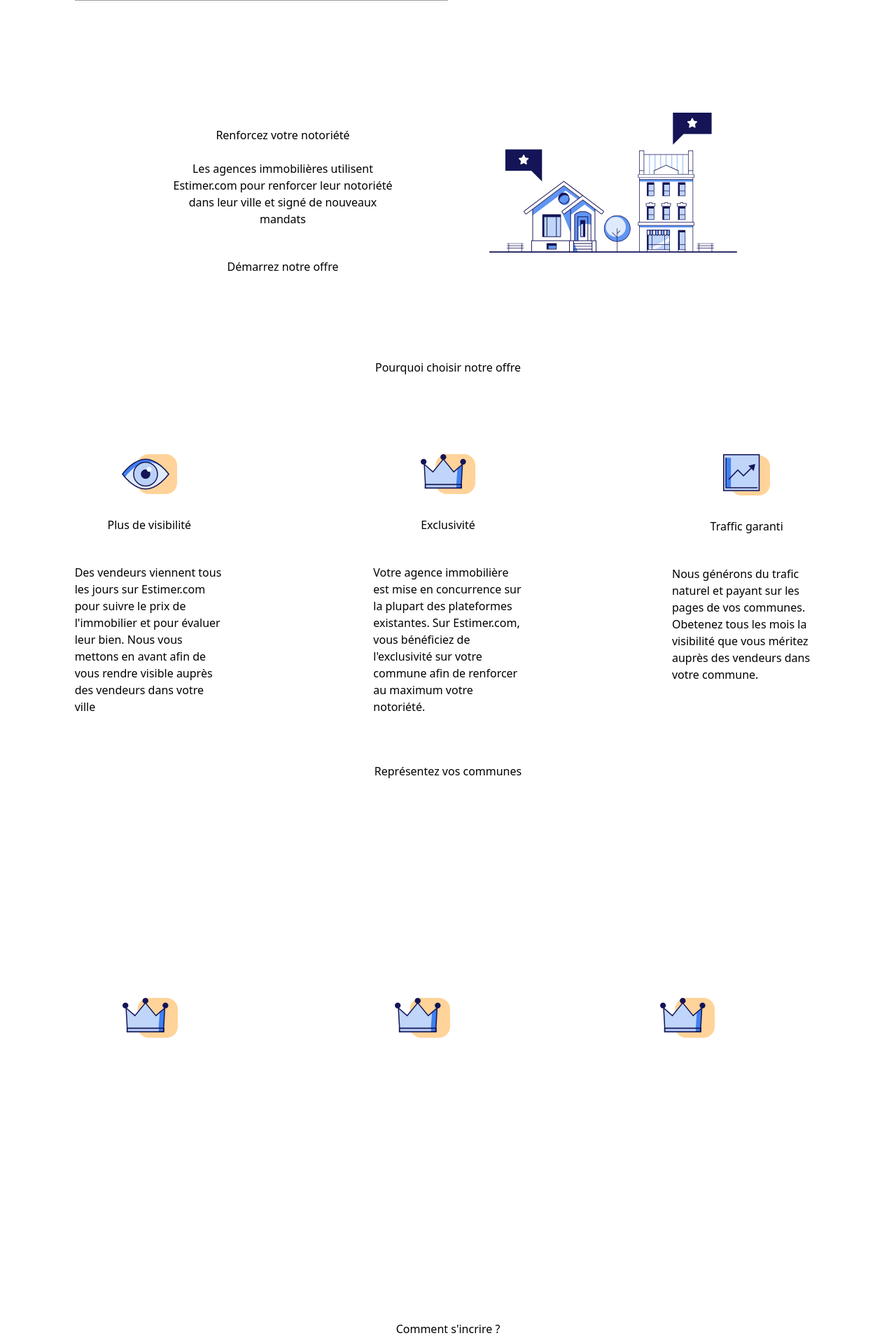
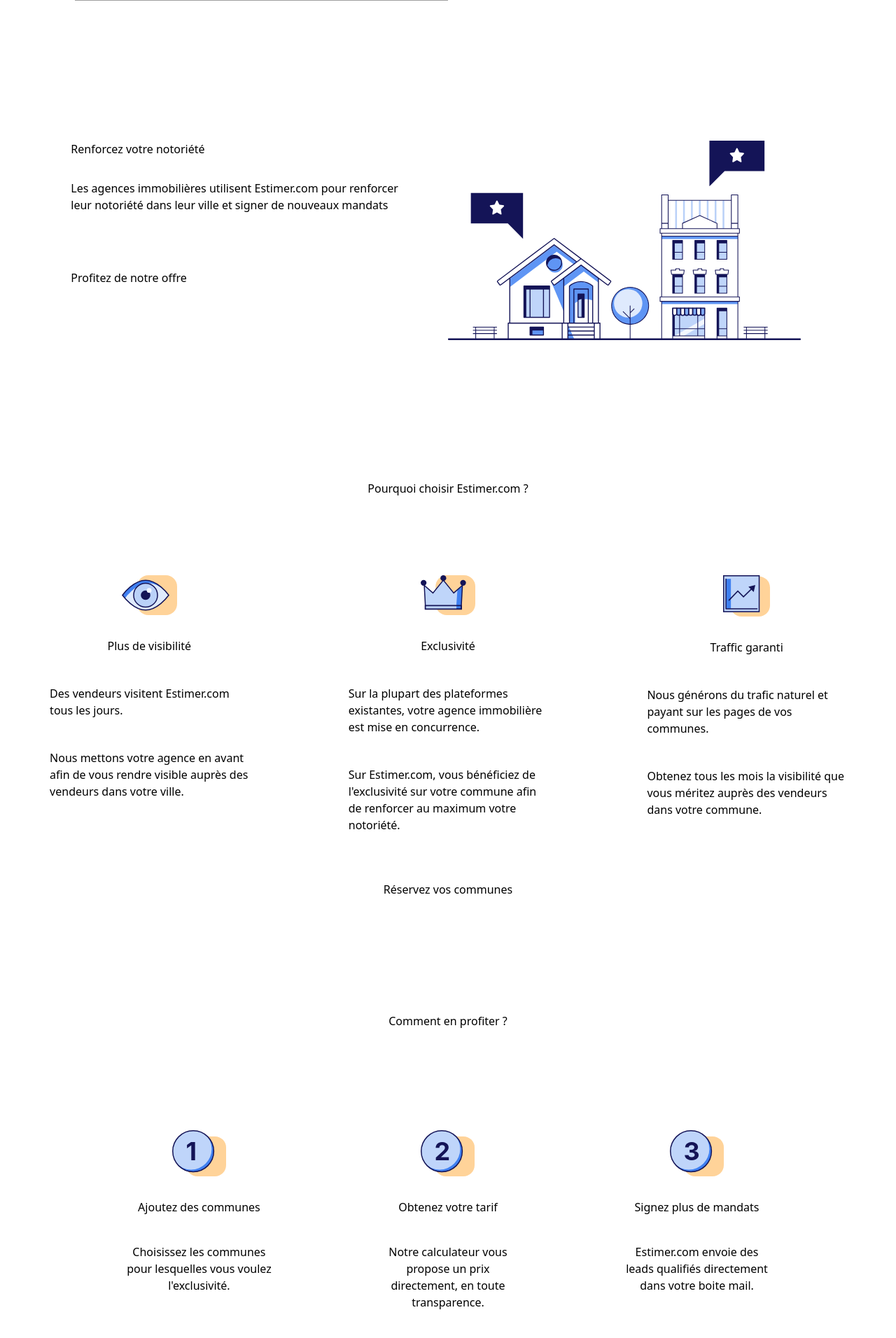
Before and after one commit to aynils/estimer, a Django app: page /agence/ in a window 1280 px wide. Shown: the part 731-2643 px from the top of the page at 70% size. Run offline with Django 3.2, Linux system fonts and the light colour scheme; some libraries are stand-ins or nearby versions; grey boxes are pictures that could not be loaded.

Commit message:
DESIGN - AGENCY - Fix desktop

```diff
--- a/src/static/js/agency.js
+++ b/src/static/js/agency.js
@@ -26,8 +26,8 @@ function citySearch() {
         cities: JSON.parse(document.getElementById('cities_pricing').textContent),
         departements: DEPARTEMENTS,
         selectedCities: [],
-        price ()  {
-            return  this.selectedCities.reduce((total, city) => {
+        price() {
+            return this.selectedCities.reduce((total, city) => {
                 return total + city.price
             }, 0)
         },
@@ -54,6 +54,11 @@ function citySearch() {
                 return city;
             });
         },
+        mailto() {
+            const formattedBody = `Bonjour Olivier, \n\nJe souhaiterais obtenir l'exclusivité sur les communes suivantes : \n${this.selectedCities.map(city => `  - ${city.name} (${city.zipcode})`).join('\n')}\n\n Bien à vous,\n`
+            const formattedSubject = `Je voudrais l'exclusivité sur ces communes.`
+            return "mailto:contact@estimer.com?subject=" + formattedSubject + "&body=" + encodeURIComponent(formattedBody);
+        }
 
     };
 }
--- a/src/templates/agencies/agency.html
+++ b/src/templates/agencies/agency.html
@@ -24,13 +24,17 @@
     </div>
     <div id="testimonial-section" class="md:flex md:mt-16 justify-between md:w-10/12 mx-auto">
         <img src="{% static 'images/illustrations/computer_agency.svg' %}"
-                 class="w-2/4 mt-8 md:w-2/4">
+             alt="computer showing an announce on estimer.com"
+             class="w-2/4 mt-8 md:w-2/4">
         <div class="md:w-5/12">
             <p class="mt-8 text-secondary-blue-darkest">"Être la seule agence qui représente
                 mon secteur est un réel plus pour ma visibilité et ma notoriété."</p>
             <div class="mt-10">
                 <div class="flex">
-                    <img src="{% static 'images/testimonials/logo_helium.webp' %}" class="w-14 h-14 mr-4">
+                    <img src="{% static 'images/testimonials/logo_helium.webp' %}"
+                         class="w-14 h-14 mr-4"
+                         alt="Helium immobilier's logo"
+                    >
                     <div class="">
                         <h3 class="text-secondary-blue-darkest">Nabil Benaboura</h3>
                         <p class="text-xs">Helium Immobilier</p>
@@ -41,148 +45,156 @@
                 <button class="btn-secondary">
                     Obtenez l'exclusivité
                 </button>
-{#                <button class="btn-primary">#}
-{#                    Default#}
-{#                </button>#}
+                {#                <button class="btn-primary">#}
+                {#                    Default#}
+                {#                </button>#}
             </div>
         </div>
     </div>
-    <div class=" bg-primary-blue-200 mt-14 w-9/12 mx-auto p-2 rounded-xl">
-        <div class="md:flex md:mt-24">
-            <div class="md:flex md:flex-col md:w-2/4">
-                <h2 class="text-center text-secondary-blue-darkest mt-5">Renforcez votre notoriété</h2>
-                <p class="p-3 mt-3 text-secondary-blue-darkest md:text-center md:w-3/4 md:mx-auto">Les agences
+    <div id="reinforce-section" class="bg-primary-blue-200 mt-24 w-11/12 mx-auto p-2 rounded-xl">
+        <div class="md:flex md:my-24">
+            <div class="md:w-2/4 text-center md:text-left md:px-10">
+                <h2>Renforcez votre notoriété</h2>
+                <p class="mt-8">Les agences
                     immobilières
                     utilisent Estimer.com pour renforcer leur notoriété dans leur ville
-                    et signé de nouveaux mandats</p>
-                <div class="text-center mt-5">
-                    <button class="btn-secondary w-8/12 p-3 text-secondary-blue-darkest md:w-2/4">
-                        Démarrez notre offre
-                    </button>
-                </div>
+                    et signer de nouveaux mandats</p>
+                <button class="btn-secondary mt-20">
+                    Profitez de notre offre
+                </button>
+
             </div>
-            <div class="mt-14 mb-12 md:w-2/4 md:flex md:mt-0">
-                <img src="{% static 'images/illustrations/houses_premium.svg' %}" class="w-9/12 mx-auto">
+            <div class="md:w-2/4">
+                <img src="{% static 'images/illustrations/houses_premium.svg' %}"
+                     alt="houses illustration"
+                >
             </div>
         </div>
     </div>
-    <div class="">
-        <h2 class="mx-auto text-center text-secondary-blue-darkest mt-5 w-1/2 md:mt-24">Pourquoi choisir notre
-            offre</h2>
+    <div id="why-section">
+        <h2 class="mx-auto text-center mt-5 w-1/2 md:mt-24">Pourquoi choisir Estimer.com
+            ?</h2>
         <div class="md:grid md:grid-cols-3">
-            <div class=" mt-14">
-                <img src="{% static 'images/icons/eye.svg' %}" class="mx-auto mt-14">
-                <h4 class="mx-auto text-center text-secondary-blue-darkest mt-8">Plus de visibilité</h4>
-                <p class="mx-auto w-1/2 text-secondary-blue-darkest mt-11">Des vendeurs viennent tous les jours sur
-                    Estimer.com
-                    pour suivre le prix de l'immobilier et pour évaluer leur bien.
-                    Nous vous mettons en avant afin de vous rendre visible auprès des vendeurs dans votre ville</p>
+            <div class="mt-14">
+                <img src="{% static 'images/icons/eye.svg' %}"
+                     class="mx-auto mt-14"
+                     alt="eye illustration"
+                >
+                <h4 class="mx-auto text-center mt-8">Plus de visibilité</h4>
+                <p class="mx-auto w-8/12 mt-11">
+                    Des vendeurs visitent Estimer.com tous les jours.</p>
+                <p class="mx-auto w-8/12 mt-11">
+                    Nous mettons votre agence en avant afin de vous rendre visible auprès des vendeurs dans votre ville.</p>
             </div>
 
-            <div class=" mt-14">
-                <img src="{% static 'images/icons/crown.svg' %}" class="mx-auto mt-14">
-                <h4 class="mx-auto text-center text-secondary-blue-darkest mt-8">Exclusivité</h4>
-                <p class="mx-auto w-1/2 text-secondary-blue-darkest mt-11">Votre agence immobilière est mise en
-                    concurrence
-                    sur
-                    la plupart des plateformes existantes. Sur Estimer.com, vous bénéficiez de l'exclusivité sur votre
-                    commune
-                    afin de renforcer au maximum votre notoriété.</p>
+            <div class="mt-14">
+                <img src="{% static 'images/icons/crown.svg' %}"
+                     class="mx-auto mt-14"
+                     alt="crown illustration"
+                >
+                <h4 class="mx-auto text-center mt-8">Exclusivité</h4>
+                <p class="mx-auto w-8/12 mt-11">Sur la plupart des plateformes existantes, votre agence immobilière est mise en concurrence.</p>
+                <p class="mx-auto w-8/12 mt-11">Sur Estimer.com, vous bénéficiez de l'exclusivité sur votre commune afin de renforcer au maximum votre notoriété.</p>
             </div>
 
-            <div class=" mt-14">
-                <img src="{% static 'images/icons/chart.svg' %}" class="mx-auto mt-14">
+            <div class="mt-14">
+                <img src="{% static 'images/icons/chart.svg' %}"
+                     class="mx-auto mt-14"
+                     alt="chart going up illustration"
+                >
                 <h4 class="mx-auto text-center text-secondary-blue-darkest mt-8">Traffic garanti</h4>
-                <p class="mx-auto w-1/2 text-secondary-blue-darkest mt-11">Nous générons du trafic naturel et payant sur
-                    les pages de vos communes. Obetenez tous les mois la visibilité que vous méritez auprès des vendeurs
+                <p class="mx-auto w-8/12 text-secondary-blue-darkest mt-11">Nous générons du trafic naturel et payant sur
+                    les pages de vos communes. </p>
+                <p class="mx-auto w-8/12 text-secondary-blue-darkest mt-11">Obtenez tous les mois la visibilité que vous méritez auprès des vendeurs
                     dans votre commune.</p>
             </div>
         </div>
         <div class=" mt-14 text-center mb-12">
             <button class="btn-secondary mx-auto w-8/12 p-3 text-secondary-blue-darkest md:w-1/4 md:mb-24">
-                Représentez vos communes
+                Réservez vos communes
             </button>
         </div>
     </div>
-    <div class=" bg-secondary-blue-darkest mt-12 p-5">
-        <h3 class="p-3 mx-auto text-white w-8/12 text-center mb-8 md:text-left md:text-2xl md:mx-0 md:mb-12">Ils nous
-            font
-            confiance</h3>
-        <div class="md:grid md:grid-cols-3 md:w-11/12 md:mx-auto md:mb-24">
-            <div class="bg-white bg-opacity-25 mx-auto p-8 rounded-xl">
-                <div class="flex ">
-                    <img src="{% static 'images/icons/crown.svg' %}" class="mx-auto mr-0 w-18 h-18">
-                    <div class="mx-auto ml-3">
-                        <h4 class="text-white">Julie B.</h4>
-                        <p class="text-xs text-white ">Agence Lorem</p>
-                    </div>
-                </div>
-                <p class="mt-5 mx-auto text-white md:w-3/4 md:mt-8">"Lorem ipsum dolor sit amet. Quo ducimus esse eos
-                    debitis recusandae sed minima maxime aut quisquam
-                    dicta. Non perferendis commodi qui ipsam"</p>
+{#    TESTIMONIALS p2: to be displayed when we have enough of them. #}
+{#    <div class=" bg-secondary-blue-darkest mt-12 p-5">#}
+{#        <h3 class="p-3 mx-auto text-white w-8/12 text-center mb-8 md:text-left md:text-2xl md:mx-0 md:mb-12">Ils nous#}
+{#            font#}
+{#            confiance</h3>#}
+{#        <div class="md:grid md:grid-cols-3 md:w-11/12 md:mx-auto md:mb-24">#}
+{#            <div class="bg-white bg-opacity-25 mx-auto p-8 rounded-xl">#}
+{#                <div class="flex ">#}
+{#                    <img src="{% static 'images/icons/crown.svg' %}" class="mx-auto mr-0 w-18 h-18">#}
+{#                    <div class="mx-auto ml-3">#}
+{#                        <h4 class="text-white">Julie B.</h4>#}
+{#                        <p class="text-xs text-white ">Agence Lorem</p>#}
+{#                    </div>#}
+{#                </div>#}
+{#                <p class="mt-5 mx-auto text-white md:w-3/4 md:mt-8">"Lorem ipsum dolor sit amet. Quo ducimus esse eos#}
+{#                    debitis recusandae sed minima maxime aut quisquam#}
+{#                    dicta. Non perferendis commodi qui ipsam"</p>#}
+{#            </div>#}
+{#            <div class="bg-white bg-opacity-25 mx-auto p-8 rounded-xl hidden md:ml-5 md:block">#}
+{#                <div class="flex ">#}
+{#                    <img src="{% static 'images/icons/crown.svg' %}" class="mx-auto mr-0 w-18 h-18">#}
+{#                    <div class="mx-auto ml-3">#}
+{#                        <h4 class="text-white">Julie B.</h4>#}
+{#                        <p class="text-xs text-white">Agence Lorem</p>#}
+{#                    </div>#}
+{#                </div>#}
+{#                <p class="mt-5 mx-auto text-white md:w-3/4 md:mt-8">"Lorem ipsum dolor sit amet. Quo ducimus esse eos#}
+{#                    debitis recusandae sed minima maxime aut quisquam#}
+{#                    dicta. Non perferendis commodi qui ipsam"</p>#}
+{#            </div>#}
+{#            <div class="bg-white bg-opacity-25 mx-auto p-8 rounded-xl hidden md:ml-5 md:block">#}
+{#                <div class="flex ">#}
+{#                    <img src="{% static 'images/icons/crown.svg' %}" class="mx-auto mr-0 w-18 h-18">#}
+{#                    <div class="mx-auto ml-3">#}
+{#                        <h4 class="text-white">Julie B.</h4>#}
+{#                        <p class="text-xs text-white">Agence Lorem</p>#}
+{#                    </div>#}
+{#                </div>#}
+{#                <p class="mt-5 mx-auto text-white md:w-3/4 md:mt-8">"Lorem ipsum dolor sit amet. Quo ducimus esse eos#}
+{#                    debitis recusandae sed minima maxime aut quisquam#}
+{#                    dicta. Non perferendis commodi qui ipsam"</p>#}
+{#            </div>#}
+{#        </div>#}
+{#    </div>#}
+    <div class="mt-14 w-10/12 mx-auto">
+        <h2 class="text-center text-secondary-blue-darkest mb-12">Comment en profiter ?</h2>
+        <div class="md:grid md:grid-cols-3">
+            <div class="bg-primary-blue-200 w-11/12 mx-auto rounded-xl md:mt-12">
+                <img src="{% static 'images/icons/one.svg' %}"
+                     class="pt-12 mx-auto"
+                     alt="1"
+                >
+                <h4 class="text-secondary-blue-darkest text-center mt-8">Ajoutez des communes</h4>
+                <p class="w-11/12 mx-auto text-center text-secondary-blue-darkest p-10">Choisissez les communes pour lesquelles vous voulez l'exclusivité.</p>
             </div>
-            <div class="bg-white bg-opacity-25 mx-auto p-8 rounded-xl hidden md:ml-5 md:block">
-                <div class="flex ">
-                    <img src="{% static 'images/icons/crown.svg' %}" class="mx-auto mr-0 w-18 h-18">
-                    <div class="mx-auto ml-3">
-                        <h4 class="text-white">Julie B.</h4>
-                        <p class="text-xs text-white">Agence Lorem</p>
-                    </div>
-                </div>
-                <p class="mt-5 mx-auto text-white md:w-3/4 md:mt-8">"Lorem ipsum dolor sit amet. Quo ducimus esse eos
-                    debitis recusandae sed minima maxime aut quisquam
-                    dicta. Non perferendis commodi qui ipsam"</p>
+            <div class="bg-primary-blue-200 w-11/12 mx-auto rounded-xl mt-12">
+                <img src="{% static 'images/icons/two.svg' %}"
+                     class="pt-12 mx-auto"
+                     alt="2"
+                >
+                <h4 class="text-secondary-blue-darkest text-center mt-8">Obtenez votre tarif</h4>
+                <p class="w-11/12 mx-auto text-center text-secondary-blue-darkest p-10">Notre calculateur vous propose un prix directement, en toute transparence.</p>
             </div>
-            <div class="bg-white bg-opacity-25 mx-auto p-8 rounded-xl hidden md:ml-5 md:block">
-                <div class="flex ">
-                    <img src="{% static 'images/icons/crown.svg' %}" class="mx-auto mr-0 w-18 h-18">
-                    <div class="mx-auto ml-3">
-                        <h4 class="text-white">Julie B.</h4>
-                        <p class="text-xs text-white">Agence Lorem</p>
-                    </div>
-                </div>
-                <p class="mt-5 mx-auto text-white md:w-3/4 md:mt-8">"Lorem ipsum dolor sit amet. Quo ducimus esse eos
-                    debitis recusandae sed minima maxime aut quisquam
-                    dicta. Non perferendis commodi qui ipsam"</p>
+            <div class="bg-primary-blue-200 w-11/12 mx-auto rounded-xl mt-12">
+                <img src="{% static 'images/icons/three.svg' %}"
+                     class="pt-12 mx-auto"
+                     alt="3"
+                >
+                <h4 class="text-secondary-blue-darkest text-center mt-8">Signez plus de mandats</h4>
+                <p class="w-11/12 mx-auto text-center text-secondary-blue-darkest p-10">Estimer.com envoie des leads qualifiés directement dans votre boite mail.</p>
             </div>
         </div>
     </div>
-    <div class=" mt-14">
-        <h2 class="text-center text-secondary-blue-darkest mb-12"> Comment s'incrire ?</h2>
-        <div class="md:grid md:grid-cols-3">
-            <div class="bg-primary-blue-200 w-11/12 mx-auto rounded-xl md:mt-12">
-                <img src="{% static 'images/icons/one.svg' %}" class="pt-12 mx-auto">
-                <h4 class="text-secondary-blue-darkest text-center mt-8">Ajoutez des communes</h4>
-                <p class="w-9/12 mx-auto text-center text-secondary-blue-darkest p-10">Lorem ipsum dolor sit amet,
-                    consetetur sadipscing elitr, sed</p>
-            </div>
-            <div class="bg-primary-blue-200 w-11/12 mx-auto rounded-xl mt-12">
-                <img src="{% static 'images/icons/two.svg' %}" class="pt-12 mx-auto">
-                <h4 class="text-secondary-blue-darkest text-center mt-8">Obtenez votre tarif</h4>
-                <p class="w-9/12 mx-auto text-center text-secondary-blue-darkest p-10">Lorem ipsum dolor sit amet,
-                    consetetur sadipscing elitr, sed</p>
-            </div>
-            <div class="bg-primary-blue-200 w-11/12 mx-auto rounded-xl mt-12">
-                <img src="{% static 'images/icons/three.svg' %}" class="pt-12 mx-auto">
-                <h4 class="text-secondary-blue-darkest text-center mt-8">Payer votre abonnement</h4>
-                <p class="w-9/12 mx-auto text-center text-secondary-blue-darkest p-10">Lorem ipsum dolor sit amet,
-                    consetetur sadipscing elitr, sed</p>
-            </div>
-        </div>
-        <div class="text-center mt-16">
-            <button class="btn-secondary w-11/12 p-3 text-secondary-blue-darkest md:w-2/12 md:mb-16">
-                Démarrez notre offre
-            </button>
-        </div>
-    </div>
-    <div x-data="citySearch()" class="container bg-primary-blue-200 mt-16 w-11/12 mx-auto rounded-xl">
-        <h3 class="text-secondary-blue-darkest text-center py-6 w-6/12 pr-1 mx-auto">Des tarifs adaptés à vos
-            communes</h3>
+    <div id="calculator-section" x-data="citySearch()" class="bg-primary-blue-200 mt-24 w-11/12 mx-auto rounded-xl">
+        <h3 class="text-secondary-blue-darkest text-center py-16 w-6/12 pr-1 mx-auto">
+            Un tarif transparent</h3>
         <div class="md:grid md:grid-cols-3 md:mx-auto" x-model="selectedCity">
             <div class="md:ml-auto">
-                <p class="text-secondary-blue-darkest text-center text-l w-6/12 mx-auto md:w-8/12">Calculez le prix de
-                    votre
-                    abonnement</p>
+                <p class="text-secondary-blue-darkest text-center text-l mx-auto md:w-11/12">
+                    Calculez le prix de votre abonnement</p>
                 <div class="text-center">
                     <select type="text" class="p-2 text-sm rounded-full mt-8 w-9/12 md:w-11/12"
                             maxlength="256" required x-on:change="selectDepartement">
@@ -227,16 +239,16 @@
             <div class="my-8 w-11/12 h-0.5 bg-primary-blue-300 mx-auto md:w-[2px] md:h-3/4"></div>
             <div class="md:flex md:flex-col md:mr-auto">
                 <div class="mt-12">
-                    <h2 class="text-center text-secondary-blue-darkest"><span x-text="price"></span> €/mois</h2>
-                    <p class="text-secondary-blue-darkest text-center w-1/2 mx-auto mt-4">coût rentabilisé dès le
+                    <h2 class="text-center text-secondary-blue-darkest"><span x-text="price"></span> €/mois *</h2>
+                    <p class="text-secondary-blue-darkest text-center mx-auto mt-4">* coût rentabilisé dès le
                         premier
                         mandat</p>
                 </div>
                 <div class="text-center mt-10">
-                    <button class="btn-secondary w-10/12 p-3 text-secondary-blue-darkest">
-                        Payez votre abonnement
-                    </button>
-                    <p class="mt-4 text-secondary-blue-darkest pb-14">Pas d'engagement, résiliable à tout moment</p>
+                    <a :href="mailto">
+                    <button class="btn-secondary">
+                        Réservez l'exclusivité
+                    </button></a>
                 </div>
             </div>
         </div>
@@ -258,7 +270,7 @@
                 </p>
                 <div x-ref="tab" :style="handleToggle()" class="overflow-hidden max-h-0 duration-500 transition-all">
                     <p class="p-3 text-secondary-blue-darkest text-xs">
-                        Oui ! La particularité de notre offre est que vous soyez la seule agence à représenter votre
+                        Oui ! La particularité de notre offre est que vous êtes la seule agence à représenter votre
                         commune pour un maximum de visibilité et de notoriété.
                     </p>
                 </div>
@@ -317,7 +329,7 @@
                 <div x-ref="tab" :style="handleToggle()" class="overflow-hidden max-h-0 duration-500 transition-all">
                     <p class="p-3 text-secondary-blue-darkest text-xs">
                         Oui ! Vous pouvez représenter autant de communes que vous souhaitez.
-                        La seule condition est de disposer une réelle expertise et présence sur les communes
+                        La seule condition est de disposer d'une réelle expertise et présence sur les communes
                         sélectionnées.
                     </p>
                 </div>
```
